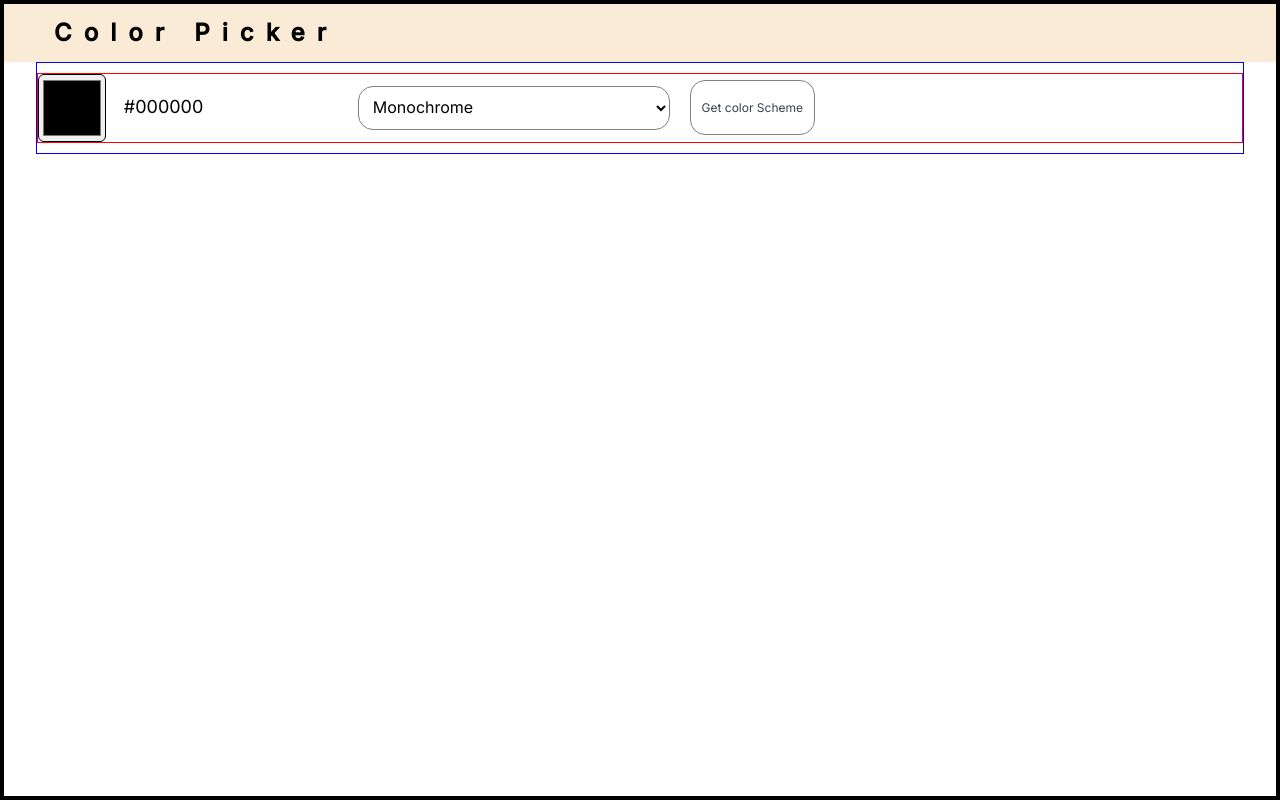
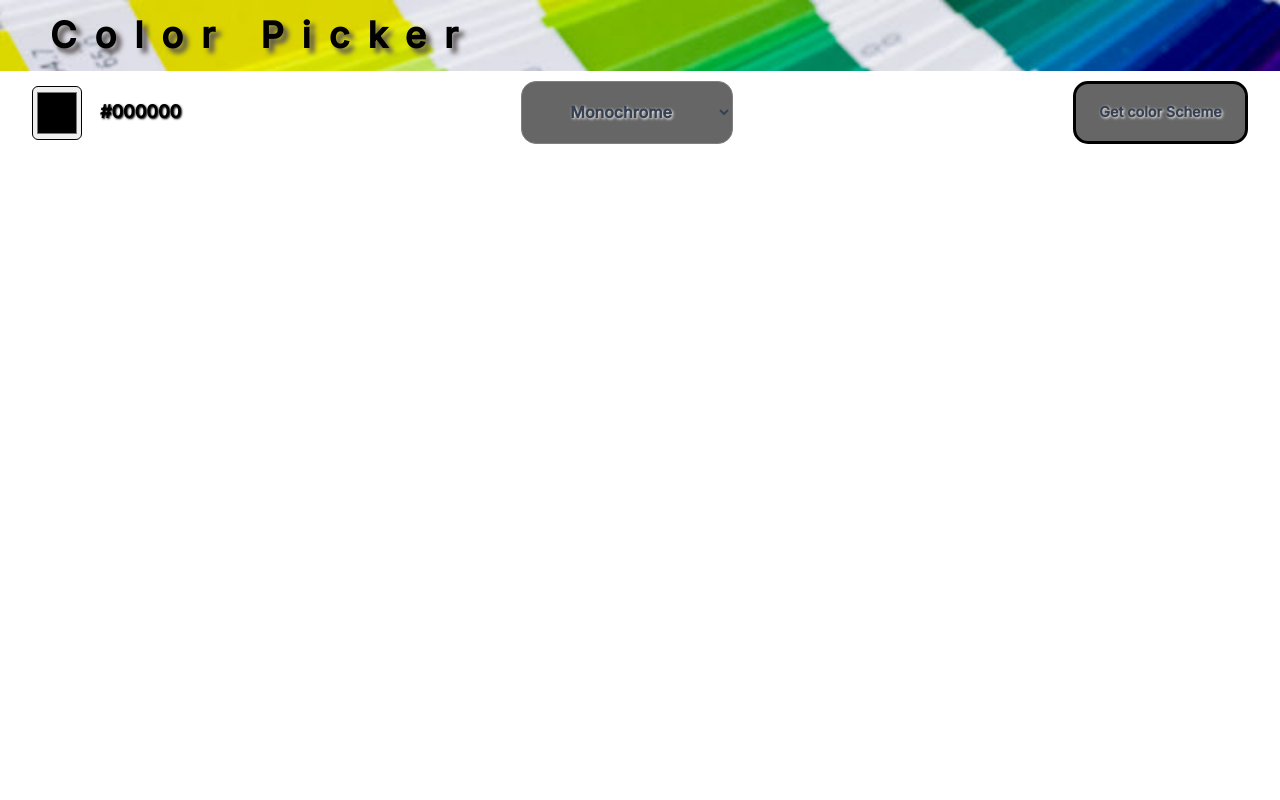
Before and after one commit to todderaf/ColorPicker, a plain HTML site: page index.html in a window 1280 px wide. Both pictures are taken after a click on the button "Get color Scheme". Drawn offline with nearby package versions, Linux system fonts and the light colour scheme; no server answers.

Commit message:
final touches to app

```diff
--- a/index.css
+++ b/index.css
@@ -2,89 +2,45 @@
   box-sizing: border-box;
 }
 
-html, body {
+html,
+body {
   margin: 0;
   padding: 0;
-    font-family: 'Inter', sans-serif;
+  font-family: "Inter", sans-serif;
   font-weight: 500;
   font-size: 12px;
-    border: 2px solid black;
 }
 
 h1 {
   background-color: antiquewhite;
+  background-image: url("./images/Pantone-color-picker.jpg");
+  background-size: cover;
   padding: 1.25rem 4.17rem;
   margin: 0;
-    letter-spacing: .5em;
+  letter-spacing: 0.5em;
+  text-shadow: 5px 5px 5px #585252;
+}
+/* the outermost container */
+main {
+  width: 95%;
+  margin: 0 auto 1em auto;
 }
 
-main {
-  width: 95%;
-  border: 1px solid blue;
-  margin: 0 auto 1em auto;
+/* the container that holds the color picker, dropdown mode selector,
+and the submit button */
+.controls {
+  display: flex;
+  flex-flow: row wrap;
+  justify-content: space-between;
+  gap: 0.833em;
+  margin: 0.83em auto;
 }
+
 #color-picker {
-    width: 68px;
-    height: 68px;
   border-radius: 6px;
 }
-
-#dropdown {
-    font-weight: 400;
-    font-size: 16px;
-    width: 312px;
-    padding: 10px 10px;
-
-}
-
-#dropdown, .submit-btn {
-    background-color: #FFFFFF;
-    border: 1px solid gray;
-    border-radius: 15px;
-   cursor: pointer;
-
-}
-
-.submit-btn {
-    width: 125px;
-    color: #374151;
-    padding: 20px 10px;
-
-}
-
-.controls {
-    display: grid;
-    grid-template-columns: repeat(auto-fit, minmax(300px, auto));
-    margin: 10px 0;
-    grid-row-gap: .5em;
-    grid-column-gap: 20px;
-   align-items: center;
-   justify-content: start;
-   border: 1px solid red;
-}
-
-.show-colors {
-  display: flex;
-  flex-direction: column;
-  align-items: flex-start;
-
-}
-.color-box {
-/*   background-color: red; */
-  border: 1px solid black;
-  width: 100%;
-
-  height:10vh;
-  position: relative;
-}
-
-.color-text {
-  position: absolute;
-  /* text-shadow: 2px -2px 3px white; */
-  bottom: .5em;
-  left: 1.4em;
-}
-
+/* container that holds the color picker
+and the label that displays the color hex value */
 .picker-container {
   display: flex;
   align-items: center;
@@ -92,6 +48,85 @@ main {
 
 .picker-label {
   font-size: 1.5em;
+  font-weight: 700;
+  padding-left: 1em;
+  text-shadow: 1px 1px 2px black;
+}
+
+#dropdown {
   font-weight: 400;
-  padding-left: 1em;
+  font-size: 16px;
+  padding: 10px 10px;
+  text-align: center;
 }
+
+#dropdown,
+.submit-btn {
+  color: #374151;
+  font-weight: bold;
+  background-color: #ffffff;
+  text-shadow: 1px 1px 3px white;
+  border: 1px solid gray;
+  border-radius: 15px;
+  cursor: pointer;
+}
+
+.submit-btn {
+  width: 175px;
+  font-size: 1.2em;
+  padding: 20px 10px;
+}
+
+.submit-btn:hover,
+.submit-btn:focus {
+  border: 3px solid black;
+}
+
+/* container that holds the color boxes */
+.show-colors {
+  display: flex;
+  flex-direction: column;
+  align-items: flex-start;
+}
+
+/* boxes that show the colors returned from thecolorapi.com */
+.color-box {
+  border: 1px solid black;
+  width: 100%;
+  height: 10vh;
+  position: relative;
+}
+
+/* styles the hex value of the color returned */
+.color-text {
+  position: absolute;
+  bottom: 0.5em;
+  left: 1.4em;
+}
+
+/* styling for element when screen is larger than 600px */
+@media (min-width: 600px) {
+  h1 {
+    font-size: 3em;
+  }
+  .show-colors {
+    flex-direction: row;
+  }
+
+  .color-box {
+    height: 50vh;
+  }
+
+  .color-text {
+    font-size: 1.25em;
+  }
+
+  #color-picker {
+    height: 4.5em;
+  }
+
+  #copytoClipboard {
+    font-size: 1.25em;
+    color: red;
+  }
+}
--- a/index.html
+++ b/index.html
@@ -1,4 +1,5 @@
 <html>
+
 <head>
   <link rel="stylesheet" href="https://cdnjs.cloudflare.com/ajax/libs/normalize/8.0.1/normalize.css">
   <link rel="preconnect" href="https://fonts.googleapis.com">
@@ -14,8 +15,7 @@
   <main>
     <div id="controls" class="controls">
       <div class="picker-container">
-          <input id=
-                   "color-picker" type="color" >
+        <input id="color-picker" type="color">
         <span class="picker-label">label goes here</span>
       </div>
       <select id="dropdown">
@@ -30,8 +30,8 @@
       <button type="submit" class="submit-btn" id="submit-btn">Get color Scheme</button>
     </div>
     <div id="show-colors" class="show-colors">
-
     </div>
+    <p id="copyToClipboard"></p>
   </main>
   <script src="index.js"></script>
 </body>
--- a/index.js
+++ b/index.js
@@ -1,19 +1,77 @@
-const colorPicker = document.getElementById('color-picker');
-const submitBtn = document.getElementById('submit-btn');
-const dropdown = document.getElementById('dropdown');
-const showColorBox = document.getElementById('show-colors');
-const pickerLabel = document.querySelector('.picker-label');
-//Retrieve the selected color from thecolorapi.com
+const colorPicker = document.getElementById("color-picker");
+const submitBtn = document.getElementById("submit-btn");
+const dropdown = document.getElementById("dropdown");
+const showColorBox = document.getElementById("show-colors");
+const pickerLabel = document.querySelector(".picker-label");
+const copyToClipBoard = document.getElementById("copyToClipboard");
+
+//Sets the defaults to #00000 when page initially loads
+// and retrieves default color from thecolorapi.com
+function onLoad() {
   pickerLabel.textContent = colorPicker.value;
-/*data.colors is an array of objects hex, rgb, hsl,...etc*/
+  setBackgroundColorDropdownSubmitBtn();
+  getColors(colorPicker.value, dropdown.options[dropdown.selectedIndex].value);
+}
 
+//Copies the color of the color box to the clipboard
+document.addEventListener("click", (e) => {
+  const clickedEl = e.target.id;
+  const checkForNum = parseInt(clickedEl.slice(-1));
+  if (checkForNum >= 0) {
+    console.log(checkForNum);
+    const colorText = document.getElementById(`color-text${checkForNum}`);
+    navigator.clipboard.writeText(colorText.textContent);
+    copyToClipBoard.textContent = `${colorText.textContent} copied to clipboard`;
+  }
+});
+
+//call getColors function
+submitBtn.addEventListener("click", (e) => {
+  e.preventDefault();
+  const colorPicked = colorPicker.value;
+  const dropdownValue = dropdown.options[dropdown.selectedIndex].value;
+  getColors(colorPicked, dropdownValue);
+});
+
+//set the color of the text next to the color picker
+// to the color selected
+colorPicker.addEventListener("change", () => {
+  pickerLabel.textContent = colorPicker.value;
+  pickerLabel.style.color = colorPicker.value;
+  copyToClipBoard.textContent = "";
+  setBackgroundColorDropdownSubmitBtn();
+});
+
+//sets the background of the submit button and
+// dropdown to the selected color with an opacity of .6
+function setBackgroundColorDropdownSubmitBtn() {
+  const hex = colorPicker.value;
+  const opacity = ".6";
+  const red = parseInt(hex.substring(1, 3), 16);
+  const green = parseInt(hex.substring(3, 5), 16);
+  const blue = parseInt(hex.substring(5, 7), 16);
+  const rgba = ` rgba(${red}, ${green}, ${blue}, ${opacity})`;
+  submitBtn.style.backgroundColor = rgba;
+  dropdown.style.backgroundColor = rgba;
+}
+
+// retrieves selected color and mode from thecolorapi.com
+function getColors(colorPicked, dropdownValue) {
+  fetchURL = `https://www.thecolorapi.com/scheme?hex=${colorPicked.substring(
+    1
+  )}&mode=${dropdownValue}&count=6`;
+  fetch(fetchURL)
+    .then((resp) => resp.json())
+    .then((data) => render(data.colors));
+}
+
+//prints the color boxes onto the screen
 function render(colors) {
   let i = 0;
   showColorBox.innerHTML = "";
   for (const color of colors) {
     let colorValue = color.hex.value;
-  showColorBox.innerHTML +=
-      `<div id="colorBox${i}"" class="color-box">
+    showColorBox.innerHTML += `<div id="colorBox${i}"" class="color-box">
       <span id="color-text${i}" class="color-text">${colorValue}</span>
         </div>`;
     document.getElementById(`colorBox${i}`).style.backgroundColor = colorValue;
@@ -21,34 +79,22 @@ function render(colors) {
       getTextColor(colorValue);
     i++;
   }
-
 }
 
-     //get colorPicker value when click submit button
+//sets the default look of the page
+onLoad();
 
-submitBtn.addEventListener('click', (e) => {
-  e.preventDefault();
-  const colorPicked = colorPicker.value;
-  const dropdownValue = dropdown.options[dropdown.selectedIndex].value;
-  fetchURL = `https://www.thecolorapi.com/scheme?hex=${colorPicked.substring(1)}&mode=${dropdownValue}&count=6`;
-  fetch(fetchURL)
-    .then(resp => resp.json())
-    // .then(data => alert(data.colors[1].hex.value));
-  .then(data => render(data.colors));
- });
-
-colorPicker.addEventListener('change', () => {
-  pickerLabel.textContent = colorPicker.value;
-})
+/*The following function determine if the color value that
+appear in the color bars should show up as white or black text */
 
 function getRGB(c) {
-  return parseInt(c, 16) || c
+  return parseInt(c, 16) || c;
 }
 
 function getsRGB(c) {
   return getRGB(c) / 255 <= 0.03928
     ? getRGB(c) / 255 / 12.92
-    : Math.pow((getRGB(c) / 255 + 0.055) / 1.055, 2.4)
+    : Math.pow((getRGB(c) / 255 + 0.055) / 1.055, 2.4);
 }
 
 function getLuminance(hexColor) {
@@ -56,18 +102,18 @@ function getLuminance(hexColor) {
     0.2126 * getsRGB(hexColor.substr(1, 2)) +
     0.7152 * getsRGB(hexColor.substr(3, 2)) +
     0.0722 * getsRGB(hexColor.substr(-2))
-  )
+  );
 }
 
 function getContrast(f, b) {
-  const L1 = getLuminance(f)
-  const L2 = getLuminance(b)
-  return (Math.max(L1, L2) + 0.05) / (Math.min(L1, L2) + 0.05)
+  const L1 = getLuminance(f);
+  const L2 = getLuminance(b);
+  return (Math.max(L1, L2) + 0.05) / (Math.min(L1, L2) + 0.05);
 }
 
 function getTextColor(bgColor) {
-  const whiteContrast = getContrast(bgColor, '#ffffff')
-  const blackContrast = getContrast(bgColor, '#000000')
+  const whiteContrast = getContrast(bgColor, "#ffffff");
+  const blackContrast = getContrast(bgColor, "#000000");
 
-  return whiteContrast > blackContrast ? '#ffffff' : '#000000'
+  return whiteContrast > blackContrast ? "#ffffff" : "#000000";
 }
```
Also changed, not shown: images/Pantone-color-picker.jpg (added). Lines whose indentation alone changed are shown as unchanged.
